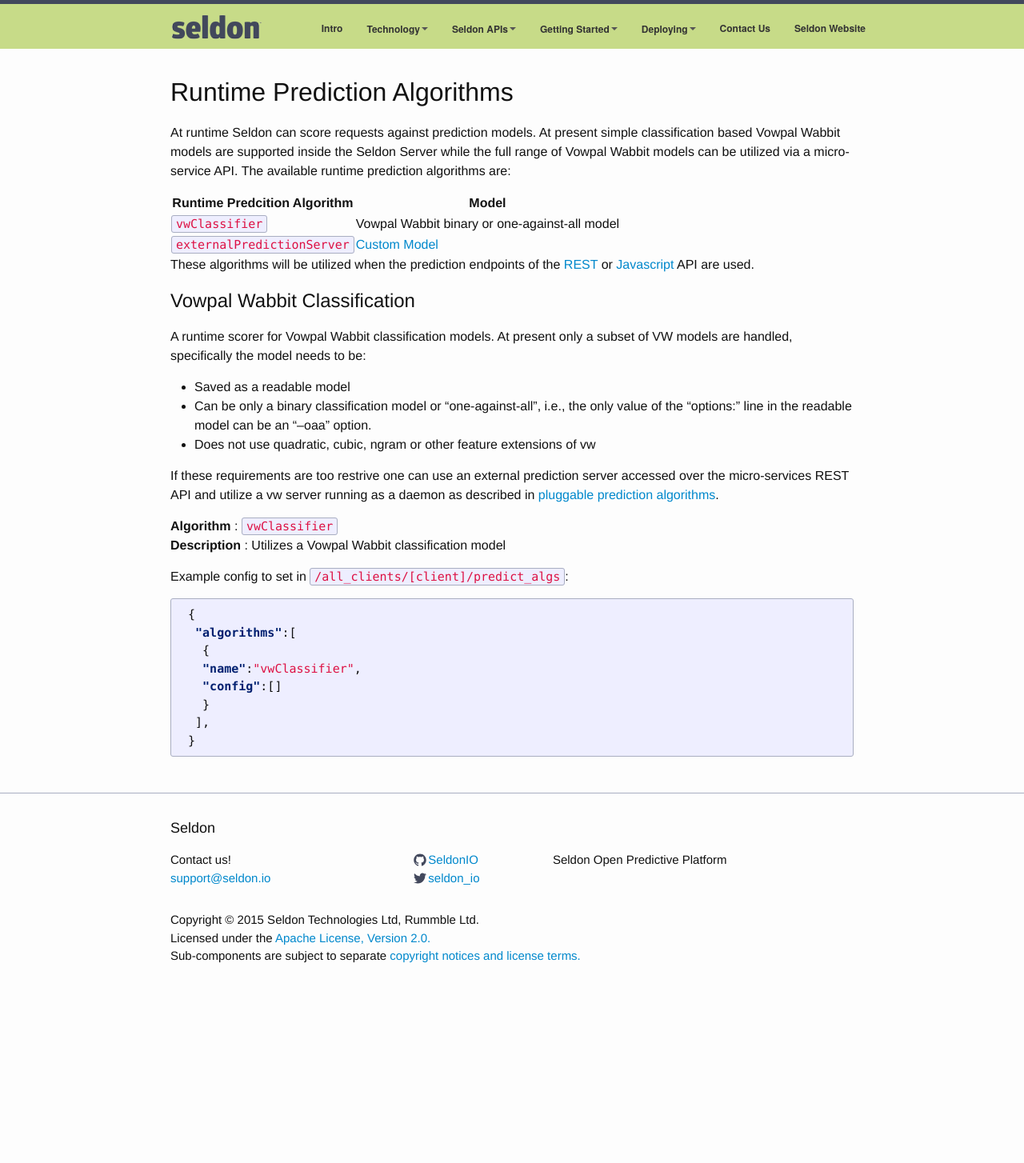
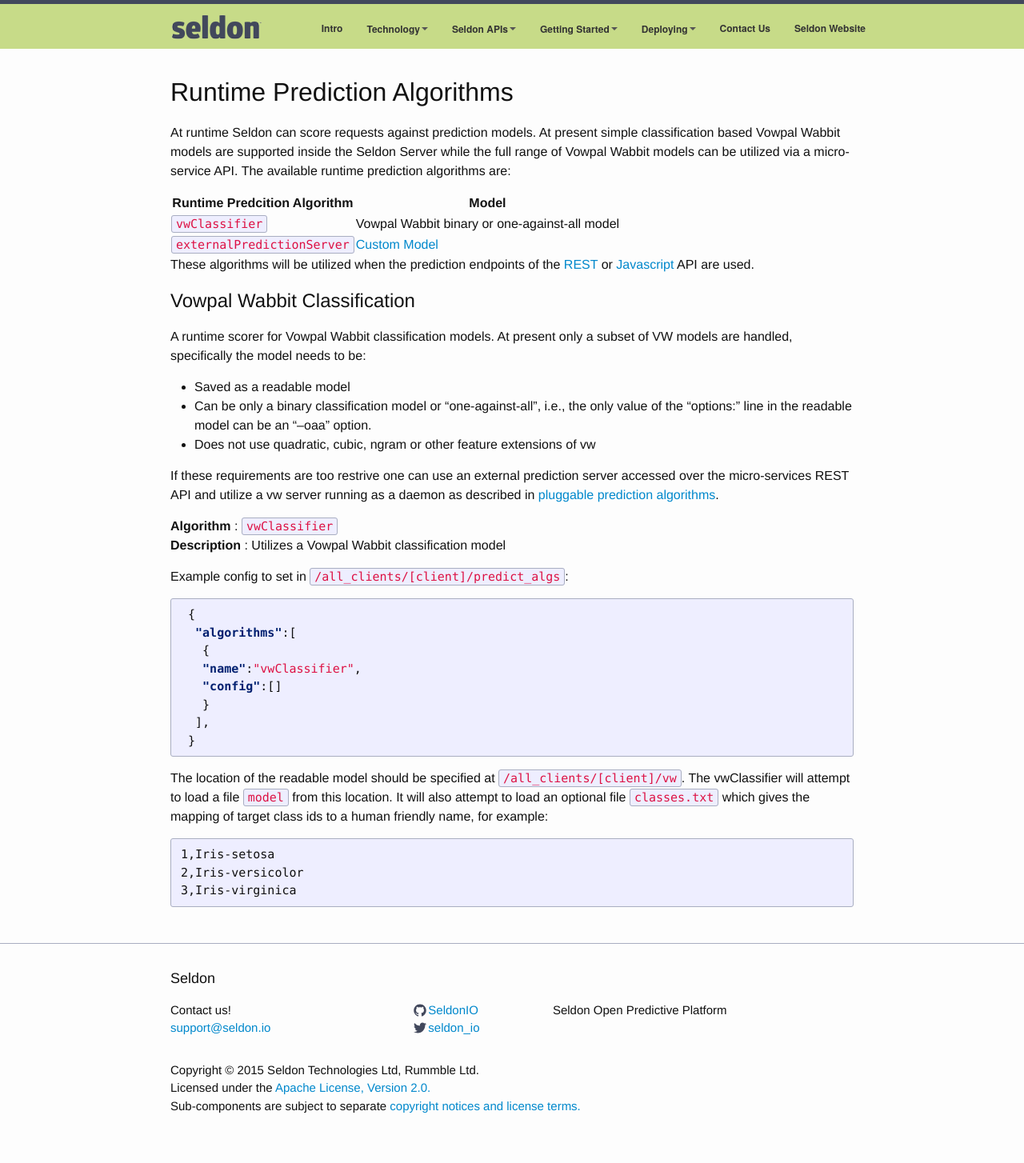
Before and after one commit to SeldonIO/seldonio.github.com, a Jekyll site: the page built from runtime-prediction.md, in a window 1280 px wide. Shown: the whole page at 80% size. Built offline with Jekyll 4.4.1, drawn with Linux system fonts in a browser that asks for light colours; before the commit the page ends 1267 px from its top, so only the background shows below that; grey boxes are pictures that could not be loaded.

Commit message:
further doc mods for prediction

```diff
--- a/runtime-prediction.md
+++ b/runtime-prediction.md
@@ -40,3 +40,12 @@ Example config to set in `/all_clients/[client]/predict_algs`:
   ],
  }
 {% endhighlight %}
+
+
+The location of the readable model should be specified at `/all_clients/[client]/vw`. The vwClassifier will attempt to load a file `model` from this location. It will also attempt to load an optional file `classes.txt` which gives the mapping of target class ids to a human friendly name, for example:
+
+{% highlight bash %}
+1,Iris-setosa
+2,Iris-versicolor
+3,Iris-virginica
+{% endhighlight %}
```
Also changed, not shown: offline-prediction-models.md (+3 -2 lines).
